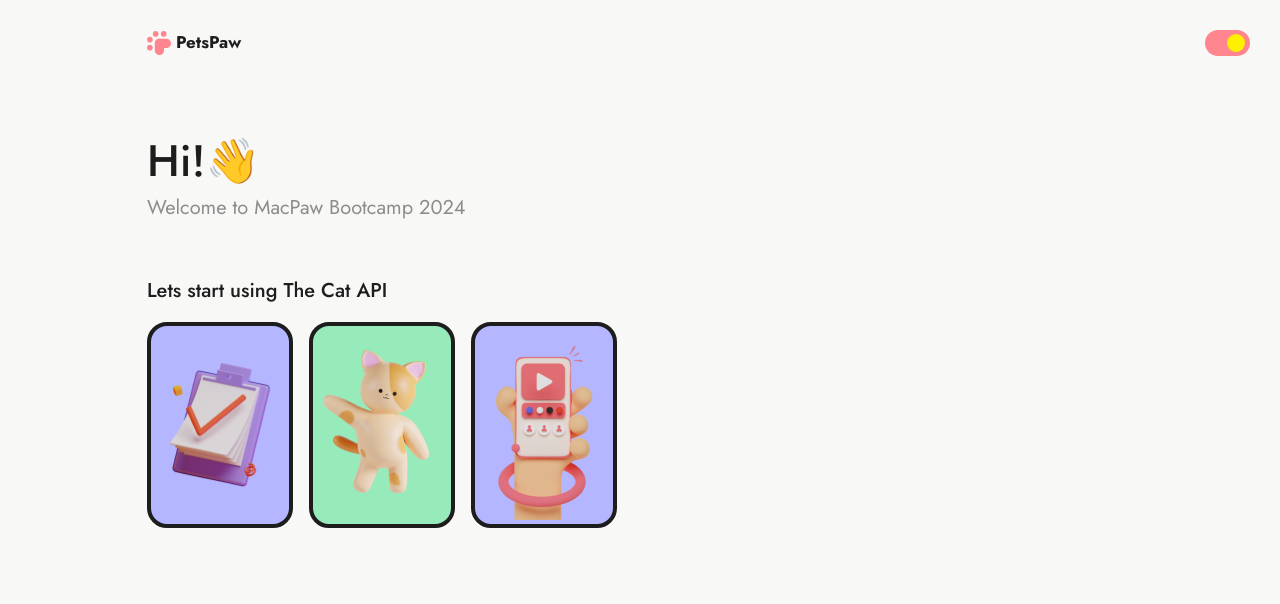
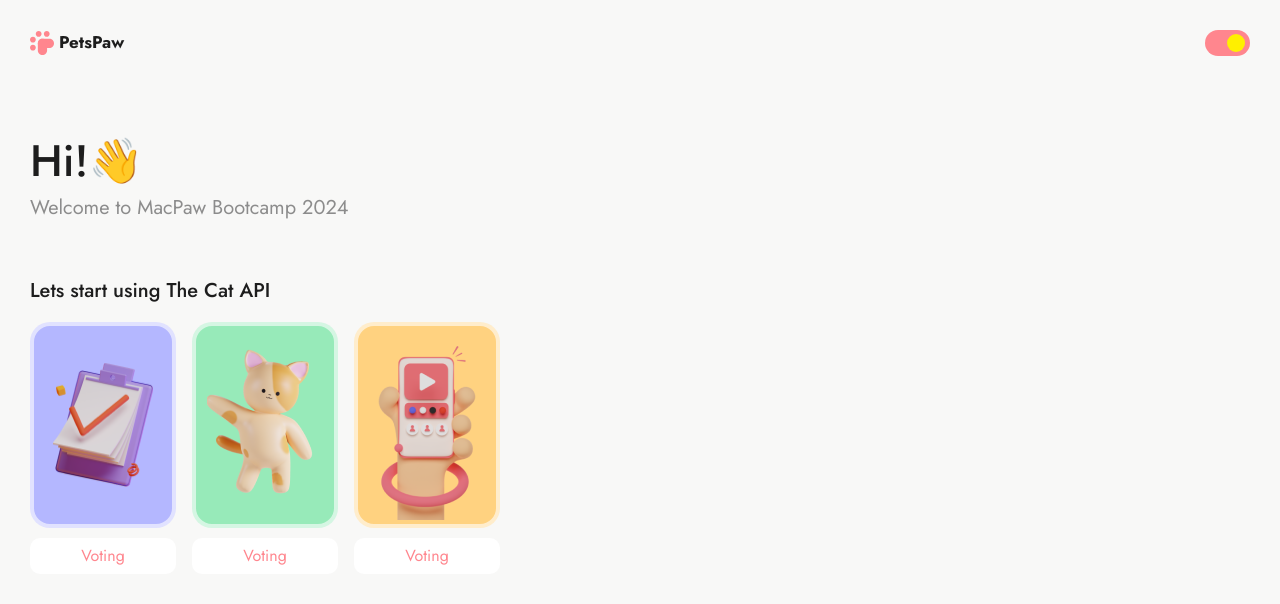
Before and after one commit to dimamaksymiuk01/Pets, a Next.js app: page / in a window 1280 px wide. Shown: the top 604 px of the page. Built offline with nearby package versions, Linux system fonts and the light colour scheme.

Commit message:
add buttons and cards

```diff
--- a/src/common/components/Wrapper/Wrapper.styled.tsx
+++ b/src/common/components/Wrapper/Wrapper.styled.tsx
@@ -4,6 +4,6 @@ import styled from 'styled-components';
 
 export const WrapperStyled = styled.div`
   padding-top: 30px;
-  margin-left: 147px;
+  margin-left: 30px;
   margin-right: 30px;
 `;
--- a/src/common/styles/GlobalStyle.tsx
+++ b/src/common/styles/GlobalStyle.tsx
@@ -12,6 +12,8 @@ export const darkTheme: DefaultTheme = {
   text100: colors.white,
   text200: colors.gray,
   groupborder: colors.white300,
+  btnHome: colors.black100,
+  btnHomeHover: colors.white400,
 };
 
 export const lightTheme: DefaultTheme = {
@@ -19,6 +21,8 @@ export const lightTheme: DefaultTheme = {
   text100: colors.black,
   text200: colors.gray,
   groupborder: colors.white300,
+  btnHome: colors.white,
+  btnHomeHover: colors.gray100,
 };
 
 export const GlobalStyle = createGlobalStyle<GlobalStyleProps>`
--- a/src/common/styles/colors.ts
+++ b/src/common/styles/colors.ts
@@ -2,8 +2,10 @@ export const colors = {
   white: '#fff',
   white100: '#F8F8F7',
   white200: '#FBE0DC',
-  white300: 'ffffff99',
+  white300: '#ffffff99',
+  white400: '#ebebeb',
   gray: '#8C8C8C',
+  gray100: '8C8C8C',
   black: '#1D1D1D',
   black100: '#FFFFFF0D',
   pink: '#FF868E',
--- /dev/null
+++ b/src/modules/HomeContent/components/LinksGroup/LinksButton/LinksButton.styled.tsx
@@ -0,0 +1,25 @@
+'use client';
+
+import styled from 'styled-components';
+import { colors } from '@/common/styles';
+
+export const LinksButtonContainer = styled.div`
+  display: flex;
+  align-items: center;
+  justify-content: center;
+  gap: 16px;
+`;
+export const StyledButton = styled.button`
+  background-color: ${(props) => props.theme.btnHome};
+  color: ${colors.pink};
+  width: 146px;
+  height: 36px;
+  border: none;
+  border-radius: 10px;
+  cursor: pointer;
+  margin-top: 10px;
+
+  &:hover {
+    background-color: ${(props) => props.theme.btnHomeHover};
+  }
+`;
--- /dev/null
+++ b/src/modules/HomeContent/components/LinksGroup/LinksButton/LinksButton.tsx
@@ -0,0 +1,26 @@
+'use client';
+
+import {
+  LinksButtonContainer,
+  StyledButton,
+} from '@/modules/HomeContent/components/LinksGroup/LinksButton/LinksButton.styled';
+
+export const LinksButton = () => {
+  const handleClick = () => {
+    console.log('There is future link at this btn');
+  };
+
+  return (
+    <LinksButtonContainer>
+      <StyledButton type={'button'} onClick={handleClick}>
+        Voting
+      </StyledButton>
+      <StyledButton type={'button'} onClick={handleClick}>
+        Voting
+      </StyledButton>
+      <StyledButton type={'button'} onClick={handleClick}>
+        Voting
+      </StyledButton>
+    </LinksButtonContainer>
+  );
+};
--- a/src/modules/HomeContent/components/LinksGroup/LinksGroup.styled.tsx
+++ b/src/modules/HomeContent/components/LinksGroup/LinksCard/LinksCard.styled.tsx
@@ -13,28 +13,28 @@ const insideCard = `
   height: 198px;
 `;
 
-export const LinksGroupContainer = styled.div`
+export const LinksCardContainer = styled.div`
   margin-top: 20px;
   display: flex;
   justify-content: center;
   align-items: center;
   gap: 16px;
 
-  div:nth-child(1) {
+  & > div:nth-child(1) {
     background-color: ${colors.purple};
-    border-color: ${(props) => props.theme.groupborder};
+    color: ${(props) => props.theme.groupborder};
     ${insideCard};
   }
 
-  div:nth-child(2) {
+  & > div:nth-child(2) {
     background-color: ${colors.green};
-    border-color: #ffffff99;
+    color: ${(props) => props.theme.groupborder};
     ${insideCard};
   }
 
-  div:nth-child(3) {
-    background-color: ${colors.purple};
-    border-color: #ffffff99;
+  & > div:nth-child(3) {
+    background-color: ${colors.peach};
+    color: ${(props) => props.theme.groupborder};
     ${insideCard};
   }
 `;
--- /dev/null
+++ b/src/modules/HomeContent/components/LinksGroup/LinksCard/LinksCard.tsx
@@ -0,0 +1,39 @@
+import Image from 'next/image';
+import Voting from '@/public/pictures/voting.png';
+import Breeds from '@/public//pictures/breeds.png';
+import Gallery from '@/public//pictures/gallery.png';
+import { LinksCardContainer } from '@/modules/HomeContent/components/LinksGroup/LinksCard/LinksCard.styled';
+
+export const LinksCard = () => {
+  return (
+    <LinksCardContainer>
+      <div>
+        <Image
+          src={Voting}
+          width={100}
+          height={124}
+          priority={true}
+          alt='Picture of voting'
+        />
+      </div>
+      <div>
+        <Image
+          src={Breeds}
+          width={117}
+          height={163}
+          priority={true}
+          alt='Picture of breeds'
+        />
+      </div>
+      <div>
+        <Image
+          src={Gallery}
+          width={112}
+          height={190}
+          priority={true}
+          alt='Picture of voting'
+        />
+      </div>
+    </LinksCardContainer>
+  );
+};
--- a/src/modules/HomeContent/components/LinksGroup/LinksGroup.tsx
+++ b/src/modules/HomeContent/components/LinksGroup/LinksGroup.tsx
@@ -1,20 +1,11 @@
-import Image from 'next/image';
-import { LinksGroupContainer } from '@/modules/HomeContent/components/LinksGroup/LinksGroup.styled';
-import Voting from '@/public/pictures/voting.png';
-import Breeds from '@/public//pictures/breeds.png';
-import Gallery from '@/public//pictures/gallery.png';
+import { LinksCard } from '@/modules/HomeContent/components/LinksGroup/LinksCard/LinksCard';
+import { LinksButton } from '@/modules/HomeContent/components/LinksGroup/LinksButton/LinksButton';
+
 export const LinksGroup = () => {
   return (
-    <LinksGroupContainer>
-      <div>
-        <Image src={Voting} width={100} height={124} alt='Picture of voting' />
-      </div>
-      <div>
-        <Image src={Breeds} width={117} height={163} alt='Picture of breeds' />
-      </div>
-      <div>
-        <Image src={Gallery} width={112} height={190} alt='Picture of voting' />
-      </div>
-    </LinksGroupContainer>
+    <>
+      <LinksCard />
+      <LinksButton />
+    </>
   );
 };
```
